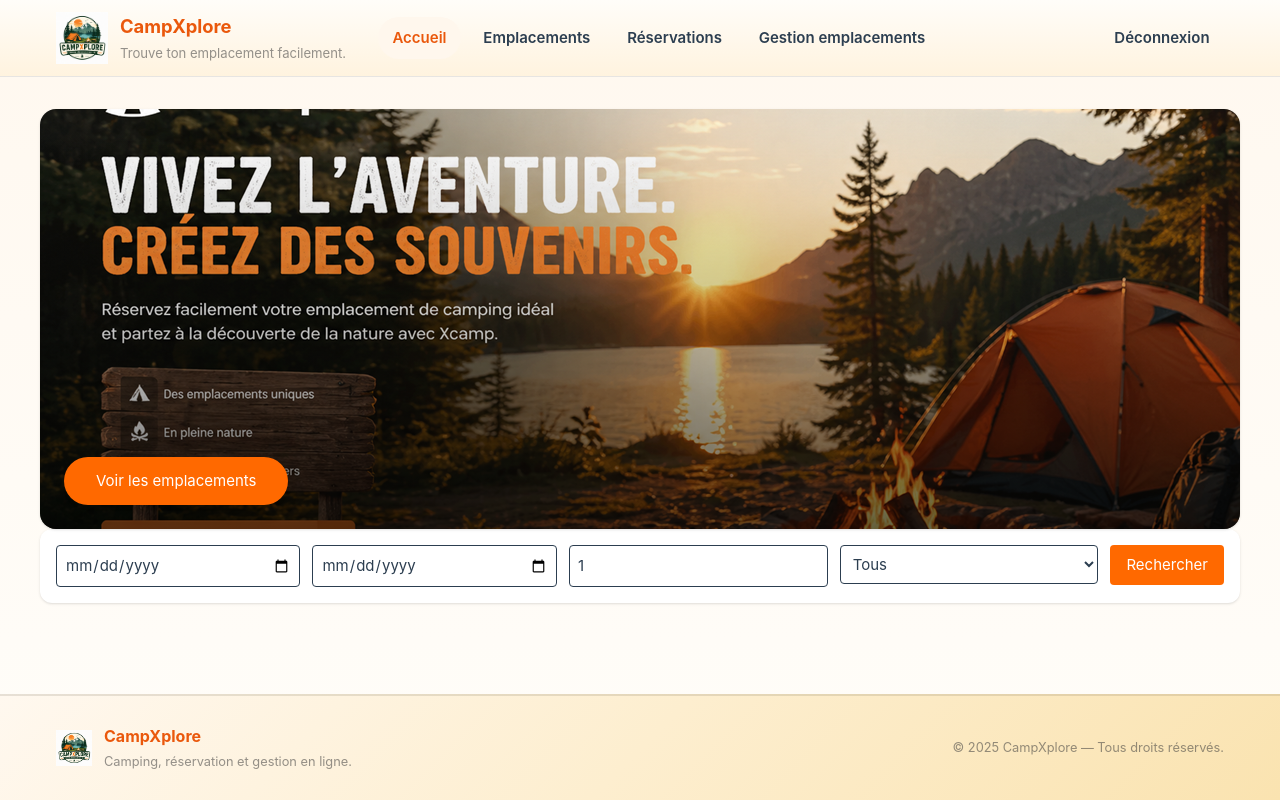
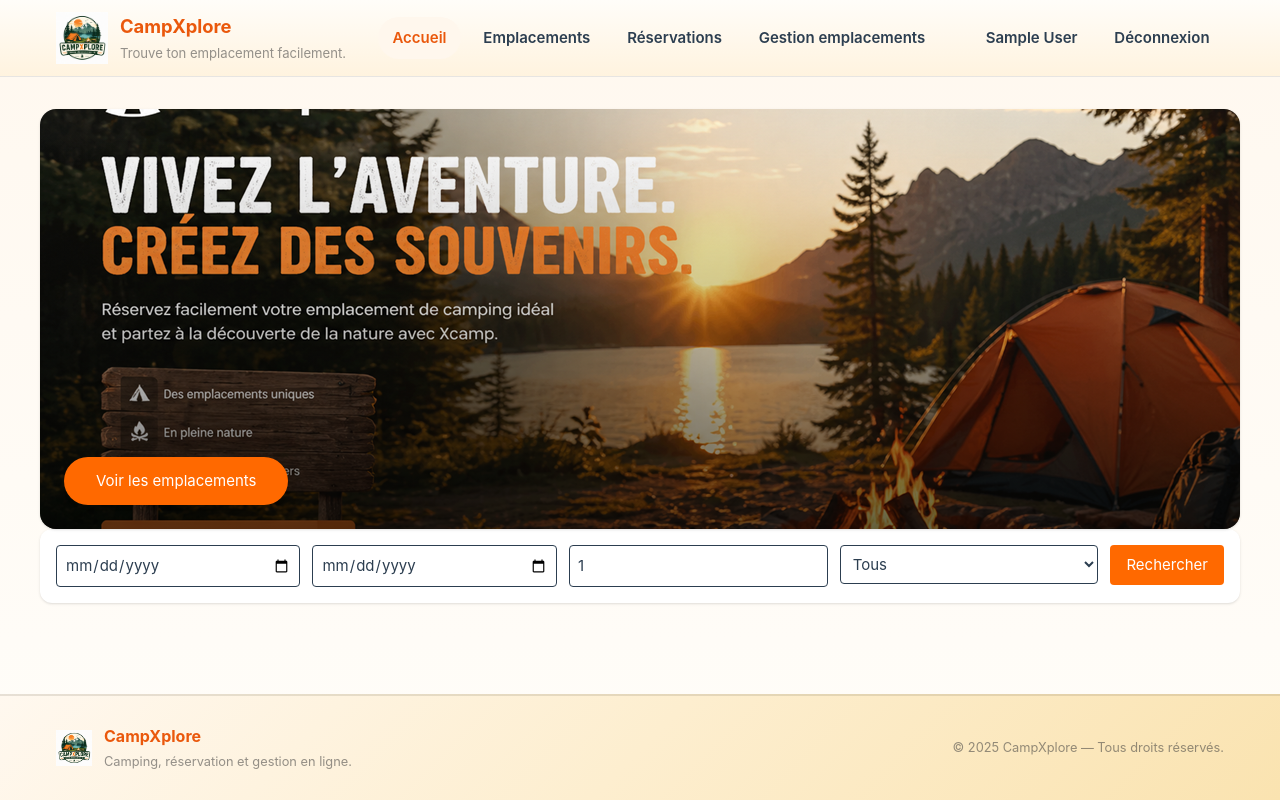
Before and after one commit to aichamaya/TP3_vue_campsite, a Vue app: page / in a window 1280 px wide. Built offline with nearby package versions, Linux system fonts and the light colour scheme; sample sign-in values are in the browser's storage.

Commit message:
Ajouter un lien vers le profil dans la navigation

```diff
--- a/src/components/NavBar.vue
+++ b/src/components/NavBar.vue
@@ -51,6 +51,13 @@
 
       <div class="navbar-actions desktop-only">
         <template v-if="auth.isAuthenticated">
+          <RouterLink
+            :to="{ name: 'profile' }"
+            class="nav-link"
+            :class="{ 'nav-link-active': profileActive }"
+          >
+            {{ userName }}
+          </RouterLink>
           <button @click="handleLogout" class="nav-link nav-button" type="button">
             Déconnexion
           </button>
@@ -90,6 +97,13 @@
       >
 
       <template v-if="auth.isAuthenticated">
+        <RouterLink
+          @click="mobileOpen = false"
+          :to="{ name: 'profile' }"
+          class="mobile-link"
+          :class="{ 'mobile-link-active': profileActive }"
+          >{{ userName }}</RouterLink
+        >
         <RouterLink
           v-if="!auth.isAdmin"
           @click="mobileOpen = false"
```
